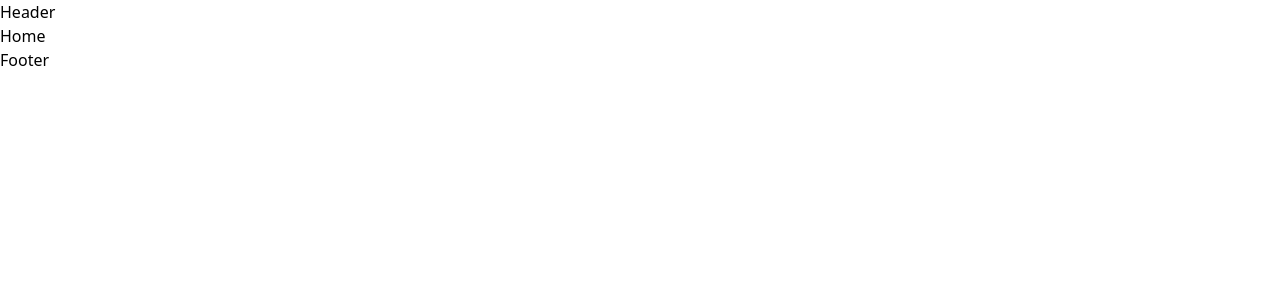
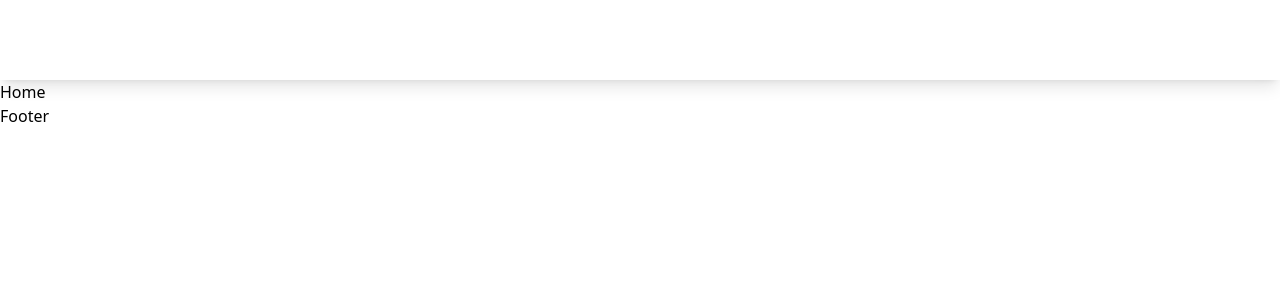
Before and after one commit to chithraksha16/tattostar, a Next.js app: page / in a window 1280 px wide. Shown: the top 300 px of the page. Built offline with nearby package versions, Linux system fonts and the light colour scheme.

Commit message:
updated header

```diff
--- a/components/Header.tsx
+++ b/components/Header.tsx
@@ -1,8 +1,10 @@
 
 const Header = () => {
   return (
-    <div>
-      Header
+    <div className="w-full h-20 flex items-center bgblack text-white shadow-lg">
+      <nav className="w-full">
+      <h3>Tatto<span>Star</span></h3>
+      </nav>
     </div>
   )
 }
```
